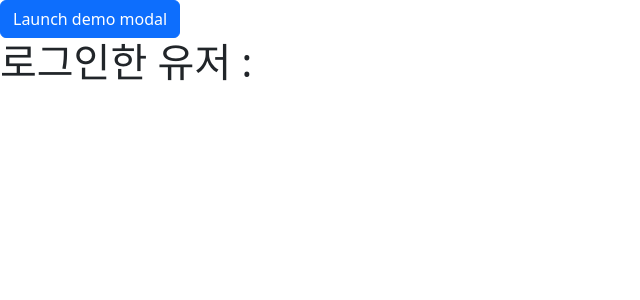
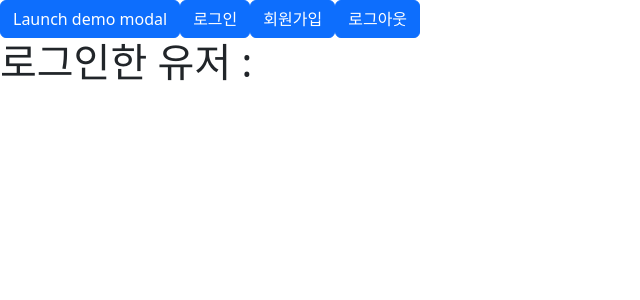
Before and after one commit to OneEpitome/wbfront, a React (Create React App) app: page / in a window 1280 px wide. Shown: the top 300 px of the page, without its empty margins (0-640 px from the left). Built offline with nearby package versions, Linux system fonts and the light colour scheme; no server answers.

Commit message:
로그아웃 버튼 추가 및 오류 수정
useEffect 에 바로 async 붙이면 오류 발생. 안쪽으로 함수 빼주었음.

```diff
--- a/src/components/Home.js
+++ b/src/components/Home.js
@@ -7,8 +7,11 @@ function Home() {
   const [show, setShow] = useState(false);
   const [user, setUser] = useState("");
 
-  useEffect(async () => {
-    setUser(await (await fetch("/api/username")).text());
+  useEffect(() => {
+    const userSetting = async () => {
+      setUser(await (await fetch("/api/username")).text());
+    };
+    userSetting();
   }, []);
 
   const handleClose = () => setShow(false);
@@ -17,6 +20,20 @@ function Home() {
     <>
       <Button variant="primary" onClick={handleShow}>
         Launch demo modal
+      </Button>
+      <Link to={"/login"}>
+        <Button variant="primary">로그인</Button>
+      </Link>
+      <Link to={"/register"}>
+        <Button variant="primary">회원가입</Button>
+      </Link>
+      <Button
+        variant="primary"
+        onClick={() => {
+          window.location.href = "/api/logout";
+        }}
+      >
+        로그아웃
       </Button>
 
       <Modal show={show} onHide={handleClose}>
@@ -42,7 +59,11 @@ function Home() {
           </Button>
         </Modal.Footer>
       </Modal>
-      <h1>로그인한 유저 : {user}</h1>
+      {user === "anonymousUser" ? (
+        <h1>로그인하세요.</h1>
+      ) : (
+        <h1>로그인한 유저 : {user}</h1>
+      )}
     </>
   );
 }
```
